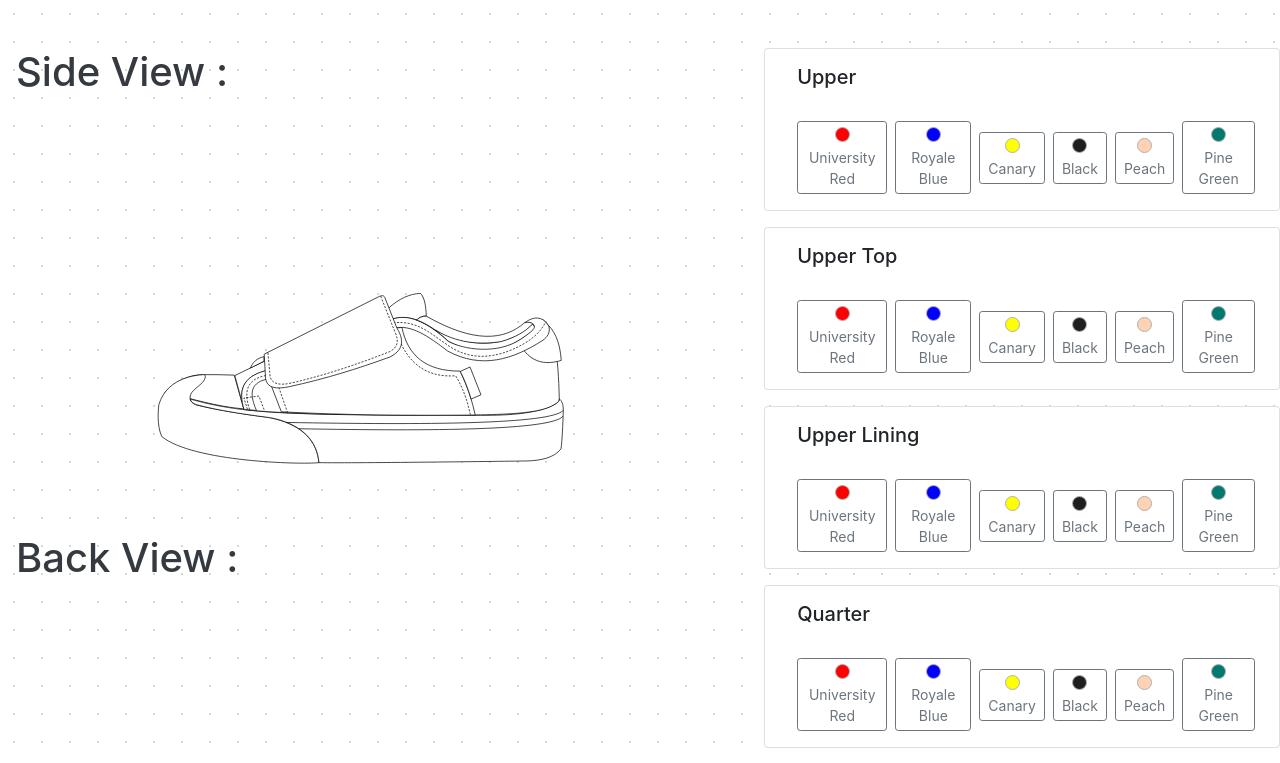
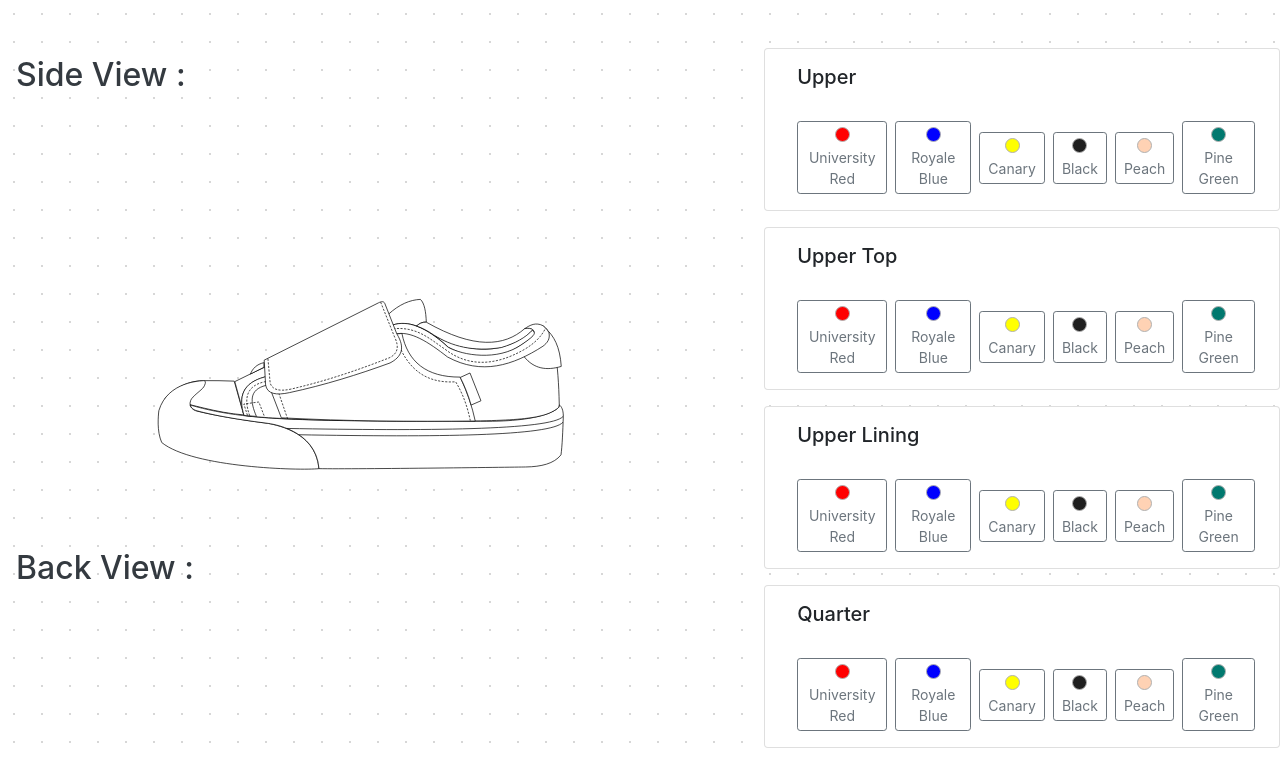
Before and after one commit to andirkh/shoes-customizer, a Next.js app: page / in a window 1280 px wide. Shown: the top 763 px of the page. Built offline with nearby package versions, Linux system fonts and the light colour scheme.

Commit message:
fix: use smaller title

```diff
--- a/components/TitleAnimated/index.js
+++ b/components/TitleAnimated/index.js
@@ -12,9 +12,9 @@ class TitleAnimated extends React.Component {
         to={{ transform: "translate3d(0,0px,0px)", opacity: 1 }}
       >
         {(props) => (
-          <animated.h1 style={props} className="ml-3 text-dark">
+          <animated.h2 style={props} className="ml-3 text-dark py-2">
             {title}
-          </animated.h1>
+          </animated.h2>
         )}
       </Spring>
     )
```
